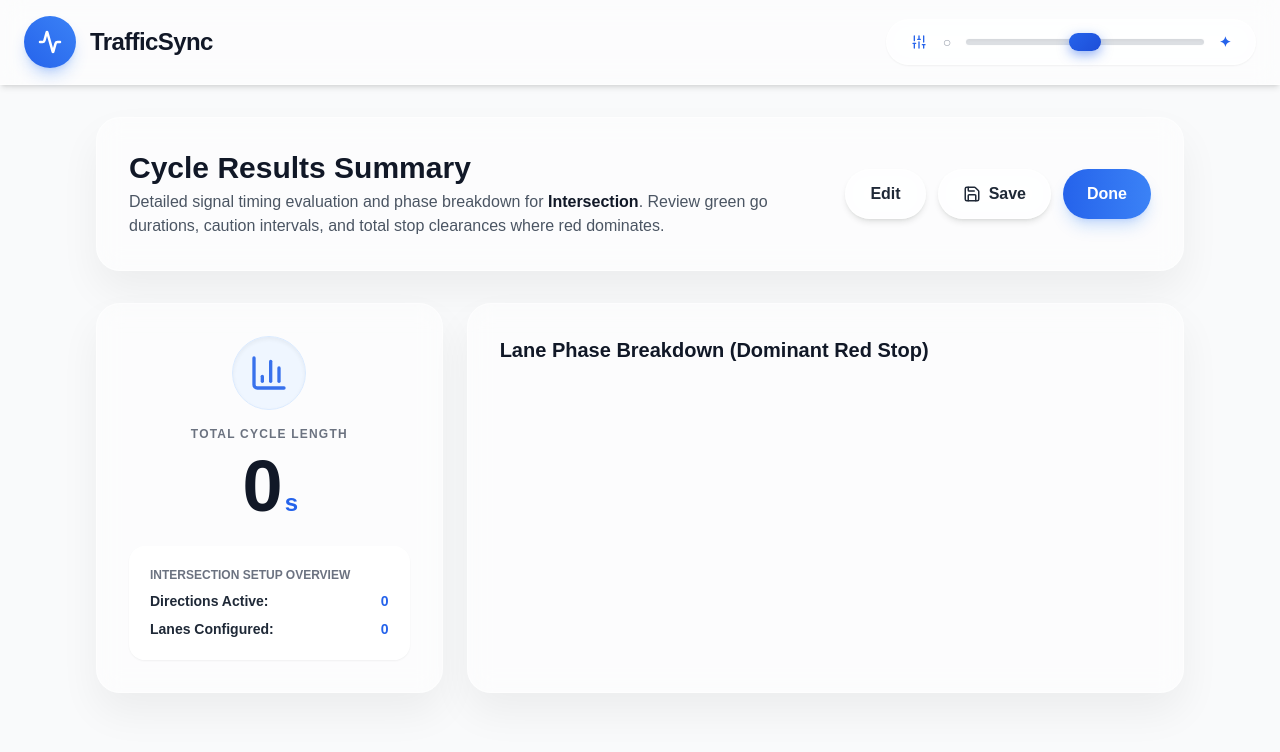
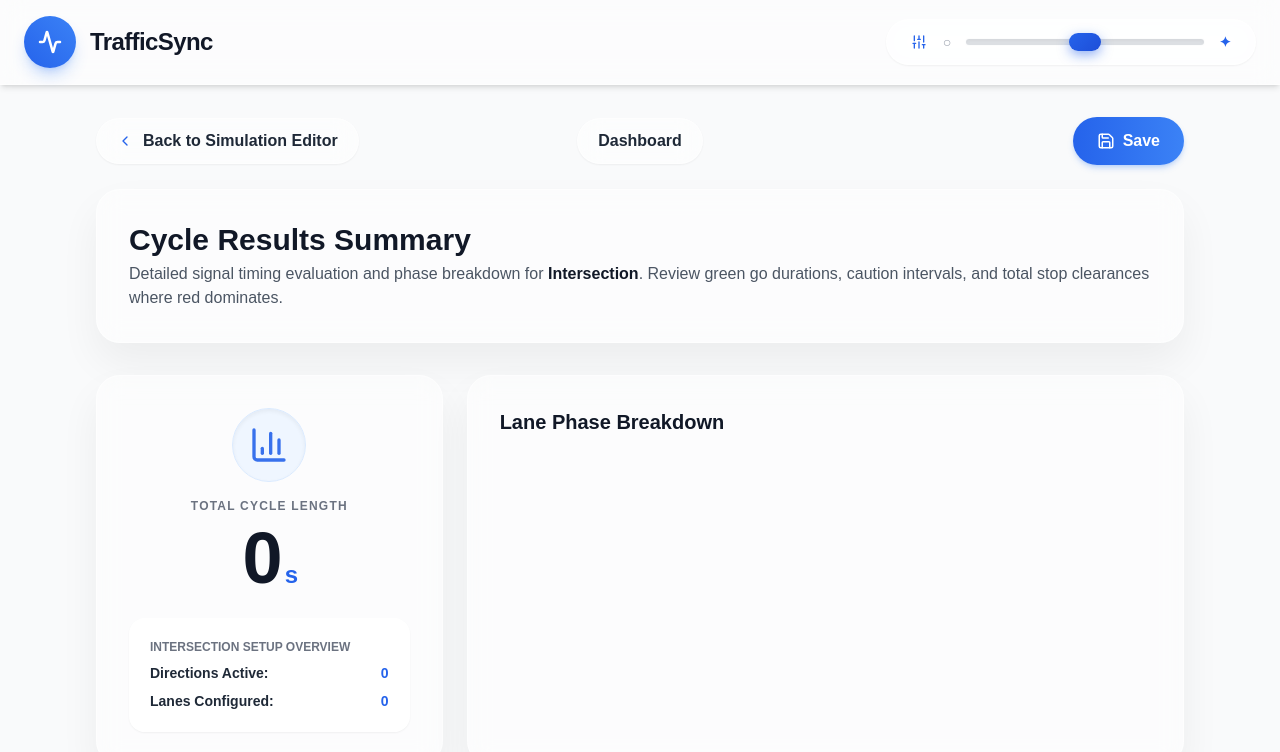
Before and after one commit to danlenoon/TrafficSync, a React (Vite) app in the folder client/: page /results in a window 1280 px wide. Shown: the top 752 px of the page. Built offline with nearby package versions, Linux system fonts and the light colour scheme.

Commit message:
refactor(results): center dashboard button horizontally on same y-axis and rename to Dashboard

```diff
--- a/client/src/pages/Results.jsx
+++ b/client/src/pages/Results.jsx
@@ -1,14 +1,15 @@
 import React, { useContext, useState } from 'react';
-import { Save, BarChart3, Check } from 'lucide-react';
+import { Save, BarChart3, Check, ChevronLeft } from 'lucide-react';
 import { useNavigate } from 'react-router-dom';
 import Button from '../components/atoms/Button';
 import { SimulationContext } from '../SimulationContext';
 
 export default function Results() {
   const navigate = useNavigate();
-  const { roadName, directions, results, saveCurrentSimulation, resetSimulation, glassClarity } = useContext(SimulationContext);
+  const { roadName, directions, results, saveCurrentSimulation, resetSimulation, glassClarity, hasBeenSaved } = useContext(SimulationContext);
   const [saved, setSaved] = useState(false);
   const [hoverData, setHoverData] = useState(null); // { text, x, y }
+  const [showBackDialog, setShowBackDialog] = useState(false);
 
   const handleSave = () => {
     saveCurrentSimulation();
@@ -16,9 +17,13 @@ export default function Results() {
     setTimeout(() => setSaved(false), 2000);
   };
 
-  const handleDone = () => {
-    resetSimulation();
-    navigate('/');
+  const handleBackToDashboard = () => {
+    if (!hasBeenSaved) {
+      setShowBackDialog(true);
+    } else {
+      resetSimulation();
+      navigate('/');
+    }
   };
 
   const glassStyle = {
@@ -29,18 +34,94 @@ export default function Results() {
     fontFamily: 'Arial, sans-serif'
   };
 
+  // Light appearance for popups when in ultra clear Liquid Glass (matching Dashboard & Editor modals)
+  const popupBg = glassClarity < 0.3 ? 'rgba(255, 255, 255, 0.95)' : 'var(--card-bg)';
+  const popupTextColor = glassClarity < 0.3 ? '#1f2937' : 'var(--text-main)';
+
+  const popupStyle = {
+    backgroundColor: popupBg,
+    backdropFilter: `blur(${glassClarity * 16}px)`,
+    borderColor: glassClarity < 0.3 ? 'rgba(209, 213, 219, 0.8)' : 'var(--glass-border)',
+    color: popupTextColor
+  };
+
   return (
     <div className="h-full flex flex-col animate-in fade-in relative" style={{ fontFamily: 'Arial, sans-serif' }}>
-      {/* Tiny circular bar popup displayed directly above where the user hovers/clicks the green, amber, or red line */}
+      {/* Unsaved Changes Warning Modal unified with Delete & Reset All modal color appearance */}
+      {showBackDialog && (
+        <div className="fixed inset-0 z-50 flex items-center justify-center p-4 bg-black/40 animate-in fade-in" style={{ backdropFilter: `blur(${glassClarity * 12}px)` }}>
+          <div
+            className="max-w-md w-full p-8 rounded-3xl border shadow-2xl space-y-6 animate-in zoom-in-95"
+            style={popupStyle}
+          >
+            <h3 className="text-xl font-black">Unsaved Changes</h3>
+            <p className="text-sm font-medium opacity-85">You have unsaved changes in your simulation. Are you sure you want to leave without saving?</p>
+            <div className="flex gap-3 justify-end pt-2">
+              <Button onClick={() => setShowBackDialog(false)} variant="outline" className="rounded-full">
+                Cancel
+              </Button>
+              <Button onClick={() => { resetSimulation(); navigate('/'); }} variant="danger" className="rounded-full">
+                Leave without saving
+              </Button>
+            </div>
+          </div>
+        </div>
+      )}
+
+      {/* Dynamic circular bar popup displayed directly above or below where the user hovers/clicks */}
       {hoverData && (
         <div
-          className="fixed z-50 bg-blue-600 text-white text-xs font-extrabold px-4 py-1.5 rounded-full shadow-2xl pointer-events-none transform -translate-x-1/2 -translate-y-full border border-blue-400/50 flex items-center gap-2 backdrop-blur-xl animate-in fade-in zoom-in-95"
-          style={{ left: hoverData.x, top: hoverData.y }}
+          className="fixed z-50 bg-blue-600 text-white text-xs font-extrabold px-4 py-1.5 rounded-full shadow-2xl pointer-events-none border border-blue-400/50 flex items-center gap-2 backdrop-blur-xl animate-in fade-in zoom-in-95"
+          style={{
+            left: hoverData.x,
+            top: hoverData.y > 160 ? hoverData.y - 12 : hoverData.y + 24,
+            transform: hoverData.y > 160 ? 'translate(-50%, -100%)' : 'translate(-50%, 0)'
+          }}
         >
           <span className="w-2 h-2 rounded-full bg-white animate-ping"></span>
           <span>{hoverData.text}</span>
         </div>
       )}
+
+      {/* Top Navigation Row: Back to Simulation Editor (Left) | Dashboard (Center) | Save (Right) */}
+      <div className="grid grid-cols-1 sm:grid-cols-3 items-center gap-4 mb-6">
+        <div className="flex justify-start">
+          <button
+            onClick={() => navigate('/editor')}
+            className="px-5 py-2.5 rounded-full border shadow-sm flex items-center gap-2.5 font-bold text-gray-800 transition-all duration-300 hover:scale-[1.03] active:scale-95 group"
+            style={{
+              backgroundColor: 'var(--input-bg)',
+              backdropFilter: 'blur(var(--glass-blur))',
+              borderColor: 'var(--glass-border)',
+              fontFamily: 'Arial, sans-serif'
+            }}
+          >
+            <ChevronLeft size={16} className="text-blue-600 transition-transform group-hover:-translate-x-1" />
+            <span>Back to Simulation Editor</span>
+          </button>
+        </div>
+
+        <div className="flex justify-center">
+          <button
+            onClick={handleBackToDashboard}
+            className="px-5 py-2.5 rounded-full border shadow-sm flex items-center gap-2.5 font-bold text-gray-800 transition-all duration-300 hover:scale-[1.03] active:scale-95 group"
+            style={{
+              backgroundColor: 'var(--input-bg)',
+              backdropFilter: 'blur(var(--glass-blur))',
+              borderColor: 'var(--glass-border)',
+              fontFamily: 'Arial, sans-serif'
+            }}
+          >
+            <span>Dashboard</span>
+          </button>
+        </div>
+
+        <div className="flex justify-end">
+          <Button onClick={handleSave} variant="primary" className="rounded-full shadow-md">
+            {saved ? <><Check size={18} /> Saved!</> : <><Save size={18} /> Save</>}
+          </Button>
+        </div>
+      </div>
 
       <div
         className="p-8 rounded-3xl border mb-8 flex flex-col sm:flex-row justify-between items-start sm:items-center gap-4 transition-all"
@@ -51,17 +132,6 @@ export default function Results() {
           <p className="text-gray-600 font-medium">
             Detailed signal timing evaluation and phase breakdown for <strong className="text-gray-900">{roadName || 'Intersection'}</strong>. Review green go durations, caution intervals, and total stop clearances where red dominates.
           </p>
-        </div>
-        <div className="flex gap-3 w-full sm:w-auto">
-          <Button onClick={() => navigate('/editor')} variant="outline" className="flex-1 sm:flex-none">
-            Edit
-          </Button>
-          <Button onClick={handleSave} variant="outline" className="flex-1 sm:flex-none">
-            {saved ? <><Check size={18} /> Saved!</> : <><Save size={18} /> Save</>}
-          </Button>
-          <Button onClick={handleDone} variant="primary" className="flex-1 sm:flex-none">
-            Done
-          </Button>
         </div>
       </div>
 
@@ -100,7 +170,7 @@ export default function Results() {
           style={glassStyle}
         >
           <div className="flex justify-between items-center mb-6">
-            <h3 className="font-extrabold text-gray-900 text-xl" style={{ fontFamily: 'Arial, sans-serif' }}>Lane Phase Breakdown (Dominant Red Stop)</h3>
+            <h3 className="font-extrabold text-gray-900 text-xl" style={{ fontFamily: 'Arial, sans-serif' }}>Lane Phase Breakdown</h3>
           </div>
 
           <div className="overflow-y-auto space-y-4 flex-1 pr-2">
@@ -113,7 +183,7 @@ export default function Results() {
                   <div>
                     <div className="font-black text-gray-900 text-base" style={{ fontFamily: 'Arial, sans-serif' }}>{stat.label}</div>
                     <div className="text-xs text-gray-600 mt-0.5 font-medium">
-                      Total Stop: <span className="font-extrabold text-red-600">{stat.stop}s</span> ({stat.rePct.toFixed(1)}%)
+                      Total Stop: <span className="font-extrabold text-red-600">{stat.stop}s</span> ({stat.rePct.toFixed(2)}%)
                     </div>
                   </div>
                 </div>
@@ -127,18 +197,18 @@ export default function Results() {
                         onMouseMove={(e) => {
                           const rect = e.currentTarget.getBoundingClientRect();
                           setHoverData({
-                            text: `Go Time: ${stat.go}s (${stat.goPct.toFixed(1)}%)`,
+                            text: `Total Go: ${stat.go}s (${stat.goPct.toFixed(2)}%)`,
                             x: rect.left + rect.width / 2,
-                            y: rect.top - 10
+                            y: rect.top
                           });
                         }}
                         onMouseLeave={() => setHoverData(null)}
                         onClick={(e) => {
                           const rect = e.currentTarget.getBoundingClientRect();
                           setHoverData({
-                            text: `Go Time: ${stat.go}s (${stat.goPct.toFixed(1)}%)`,
+                            text: `Total Go: ${stat.go}s (${stat.goPct.toFixed(2)}%)`,
                             x: rect.left + rect.width / 2,
-                            y: rect.top - 10
+                            y: rect.top
                           });
                         }}
                       ></div>
@@ -150,18 +220,18 @@ export default function Results() {
                         onMouseMove={(e) => {
                           const rect = e.currentTarget.getBoundingClientRect();
                           setHoverData({
-                            text: `Amber Caution: ${stat.amber}s (${stat.amPct.toFixed(1)}%)`,
+                            text: `Total Caution: ${stat.amber}s (${stat.amPct.toFixed(2)}%)`,
                             x: rect.left + rect.width / 2,
-                            y: rect.top - 10
+                            y: rect.top
                           });
                         }}
                         onMouseLeave={() => setHoverData(null)}
                         onClick={(e) => {
                           const rect = e.currentTarget.getBoundingClientRect();
                           setHoverData({
-                            text: `Amber Caution: ${stat.amber}s (${stat.amPct.toFixed(1)}%)`,
+                            text: `Total Caution: ${stat.amber}s (${stat.amPct.toFixed(2)}%)`,
                             x: rect.left + rect.width / 2,
-                            y: rect.top - 10
+                            y: rect.top
                           });
                         }}
                       ></div>
@@ -173,18 +243,18 @@ export default function Results() {
                         onMouseMove={(e) => {
                           const rect = e.currentTarget.getBoundingClientRect();
                           setHoverData({
-                            text: `Total Stop: ${stat.stop}s (${stat.rePct.toFixed(1)}%)`,
+                            text: `Total Stop: ${stat.stop}s (${stat.rePct.toFixed(2)}%)`,
                             x: rect.left + rect.width / 2,
-                            y: rect.top - 10
+                            y: rect.top
                           });
                         }}
                         onMouseLeave={() => setHoverData(null)}
                         onClick={(e) => {
                           const rect = e.currentTarget.getBoundingClientRect();
                           setHoverData({
-                            text: `Total Stop: ${stat.stop}s (${stat.rePct.toFixed(1)}%)`,
+                            text: `Total Stop: ${stat.stop}s (${stat.rePct.toFixed(2)}%)`,
                             x: rect.left + rect.width / 2,
-                            y: rect.top - 10
+                            y: rect.top
                           });
                         }}
                       ></div>
```
